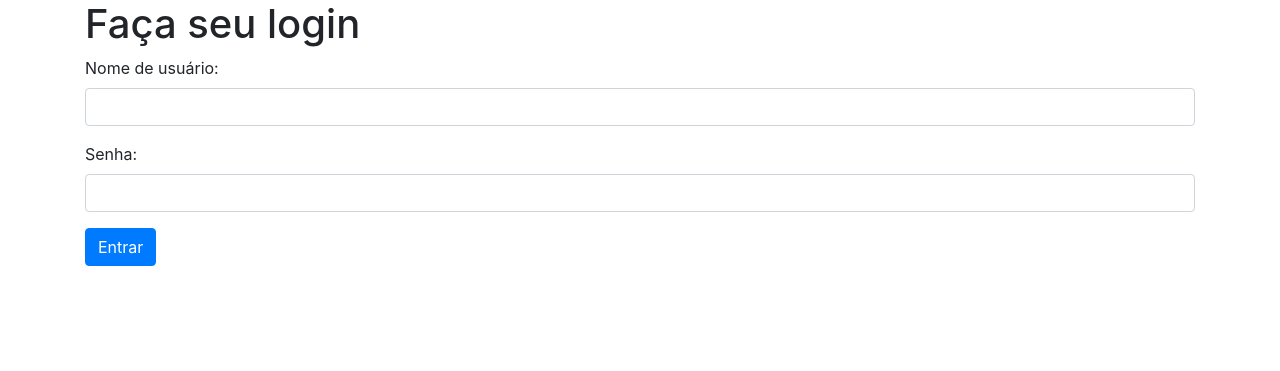
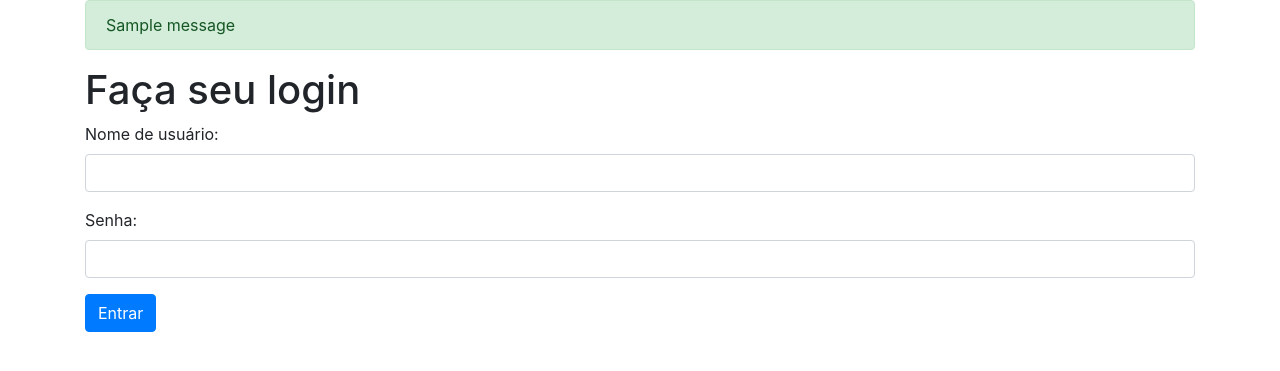
Before and after one commit to lobhaum/python, a Flask app: template alura/Flask/jogoteca/templates/login.html in a window 1280 px wide. Shown: the top 371 px of the page. Run offline with Flask 2, Linux system fonts and the light colour scheme; the template is opened without the code that fills it: most values are stand-ins (such as "Sample title", 1, 10 or a date in 2020); one stand-in notice (Sample message) is shown.

Commit message:
add file

```diff
--- a/alura/Flask/jogoteca/templates/login.html
+++ b/alura/Flask/jogoteca/templates/login.html
@@ -8,8 +8,18 @@
   </head>
   <body>
     <div class="container">
+        {% with messages = get_flashed_messages() %}
+            {% if messages %}
+                <ul id="messages" class="list-unstyled">
+                {% for message in messages %}
+                    <li class="alert alert-success">{{ message }}</li>
+                {% endfor %}
+                </ul>
+            {% endif %}
+        {% endwith %}
         <h1>Faça seu login</h1>
         <form method="POST" action="/autenticar">
+          <input type="hidden" name="proxima" value="{{ proxima or '/'}}"/>
             <p><label>Nome de usuário:</label> <input class="form-control" type="text" name="usuario" required></p>
             <p><label>Senha:</label> <input class="form-control" type="password" name="senha" required></p>
             <p><button class="btn btn-primary" type="submit">Entrar</button></p>
```
